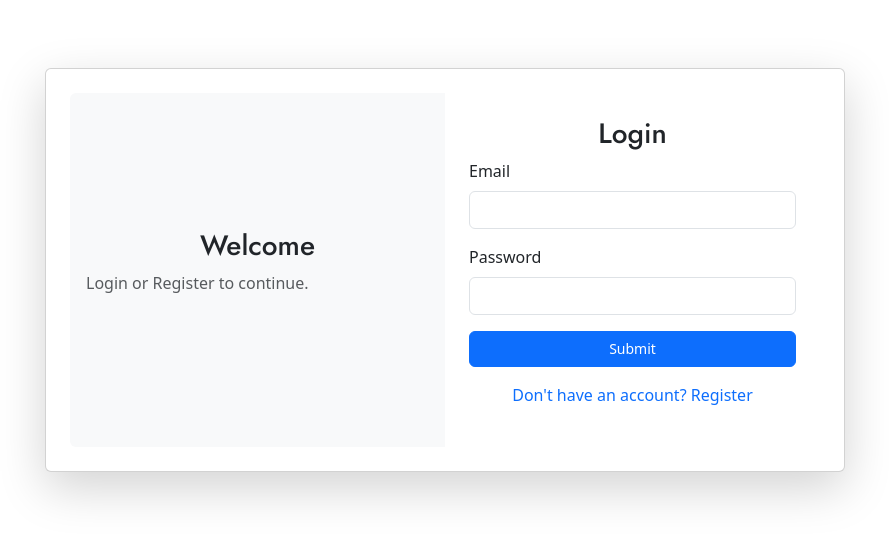
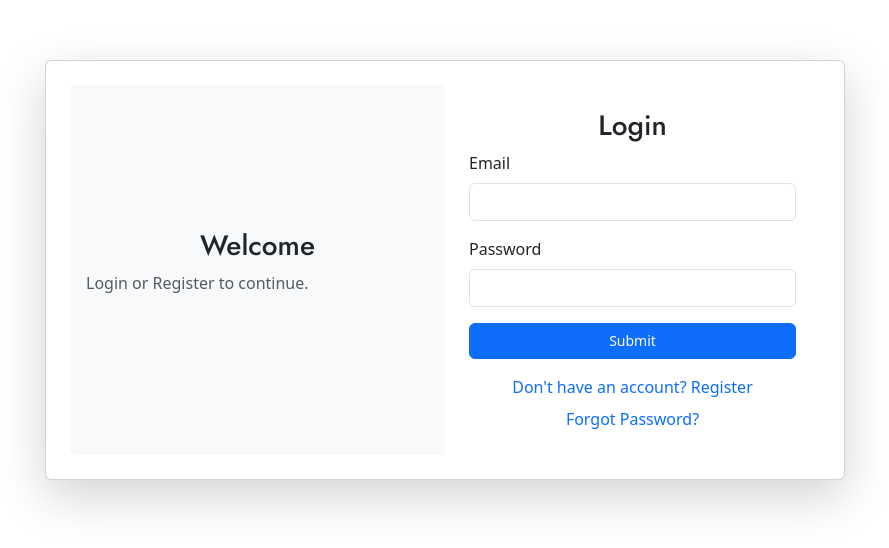
Before and after one commit to mahesh13sankarie/solar-offset-project, a React (Vite) app in the folder client/: page /login in a window 1280 px wide. Shown: the part 130-678 px from the top of the page, without its empty margins (195-1084 px from the left). Built offline with nearby package versions, Linux system fonts and the light colour scheme.

Commit message:
Added Forgot Password and created ChangePassword page

```diff
--- a/client/src/components/Login/AuthForm.jsx
+++ b/client/src/components/Login/AuthForm.jsx
@@ -81,6 +81,7 @@ const AuthForm = () => {
                     <div className="col-md-6 d-flex flex-column justify-content-center p-3 bg-light rounded-start">
                         <h3 className="text-center">Welcome</h3>
                         <p className="text-muted">Login or Register to continue.</p>
+
                     </div>
 
                     <div className="col-md-6 p-4">
@@ -119,15 +120,18 @@ const AuthForm = () => {
 
                                     <button type="submit" className="btn btn-primary w-100">Submit</button>
 
-                                    <p className="text-center mt-3">
-                                        {formState === 'login' ? (
-                                            <a href="#" onClick={() => switchForm('register')}>Don't have an account?
-                                                Register</a>
-                                        ) : (
-                                            <a href="#" onClick={() => switchForm('login')}>Already have an account?
-                                                Login</a>
-                                        )}
-                                    </p>
+                                 <div className="text-center mt-3">
+                                   {formState === 'login' ? (
+                                     <>
+                                       <a href="#" onClick={() => switchForm('register')}>Don't have an account? Register</a>
+                                       <br />
+                                       <a href="/change-password" className="text-decoration-none mt-2 d-inline-block">Forgot Password?</a>
+                                     </>
+                                   ) : (
+                                     <a href="#" onClick={() => switchForm('login')}>Already have an account? Login</a>
+                                   )}
+                                </div>
+
                                 </form>
                             </>
                         ) : (
```
Also changed, not shown: client/src/components/Login/ChangePassword.jsx (added, +20 -0 lines).
